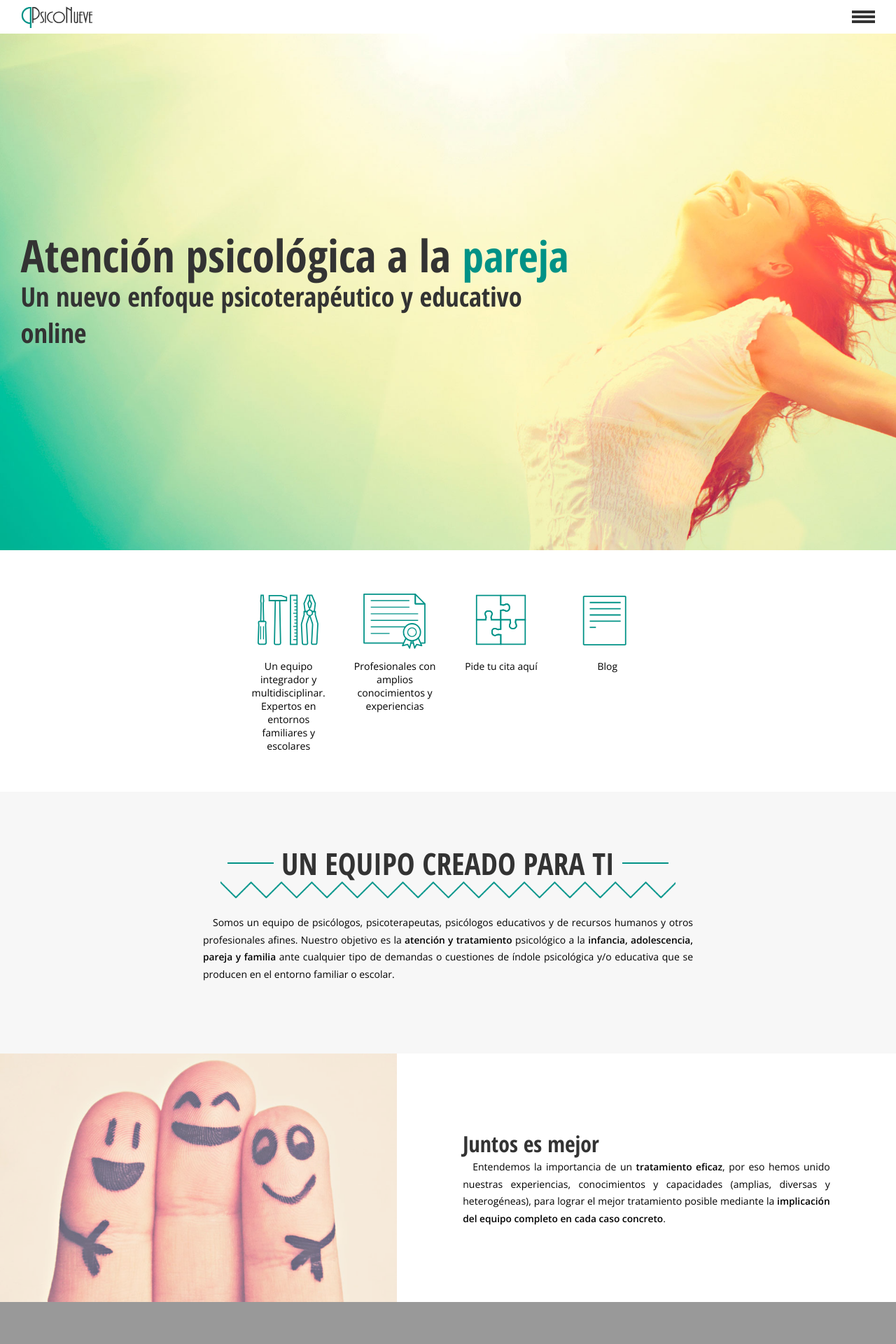
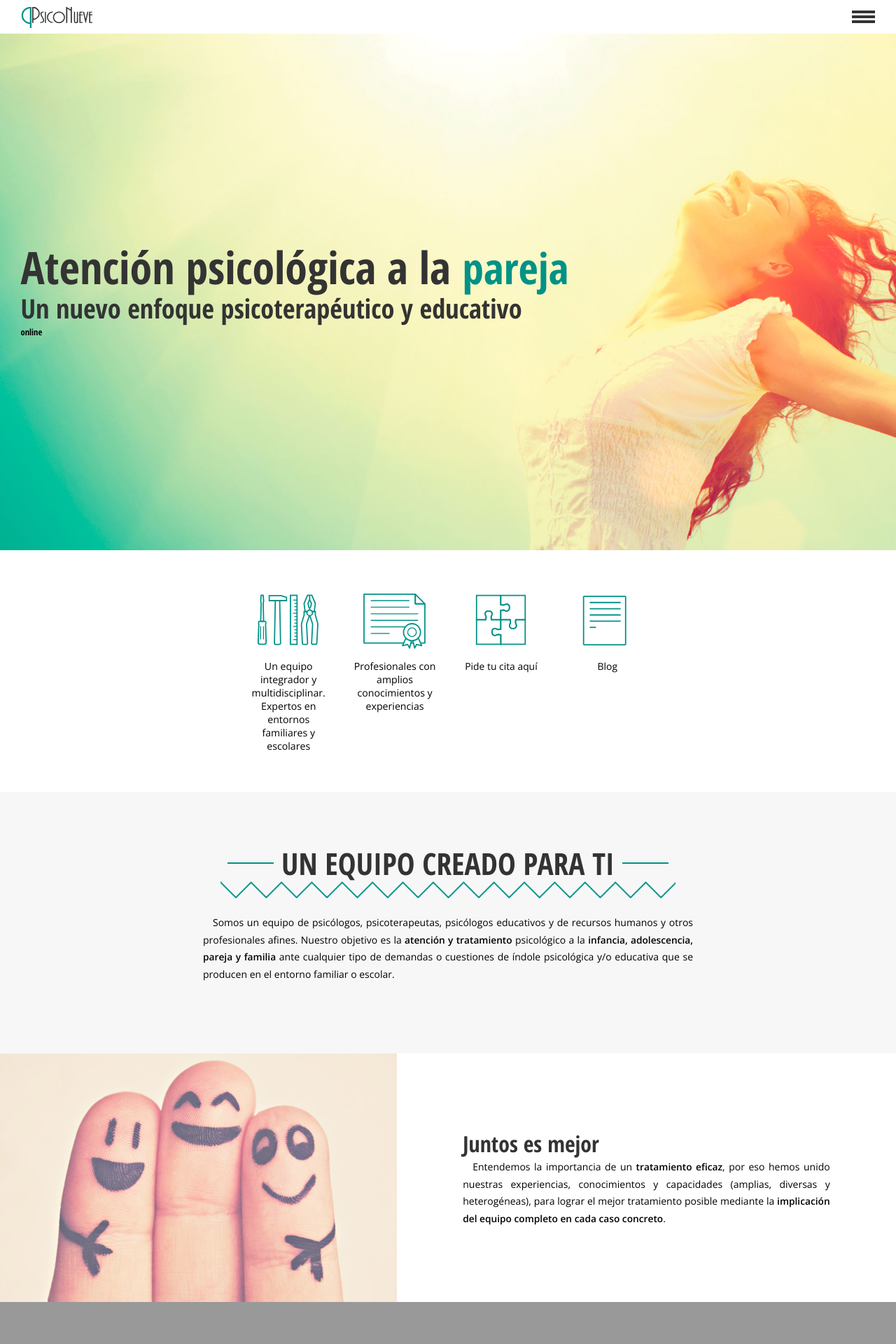
Before and after one commit to santiagodls/psiconueve, a Jekyll site: the page built from index.html, in a window 1280 px wide. Shown: the top 1920 px of the page at 70% size. Built offline with Jekyll 4.4.1, drawn with Linux system fonts in a browser that asks for light colours.

Commit message:
Update index.html

```diff
--- a/index.html
+++ b/index.html
@@ -7,7 +7,7 @@ exclude: true
 	<div class="text-wrapper">
 		<h1 class="title">Atención psicológica a la&nbsp;<span id="dinamic-end"><b class="visible">infancia</b><b class="hidden">adolescencia</b><b class="hidden">pareja</b><b class="hidden">familia</b></span></h1>
 		<h2 class="subtitle">Un nuevo enfoque psicoterapéutico y educativo</h2>
-		<h2 class="subtitle b">online</h2>
+		<h2 class="online">online</h2>
 	</div>
 </section>
 <section id="abstract">
```
